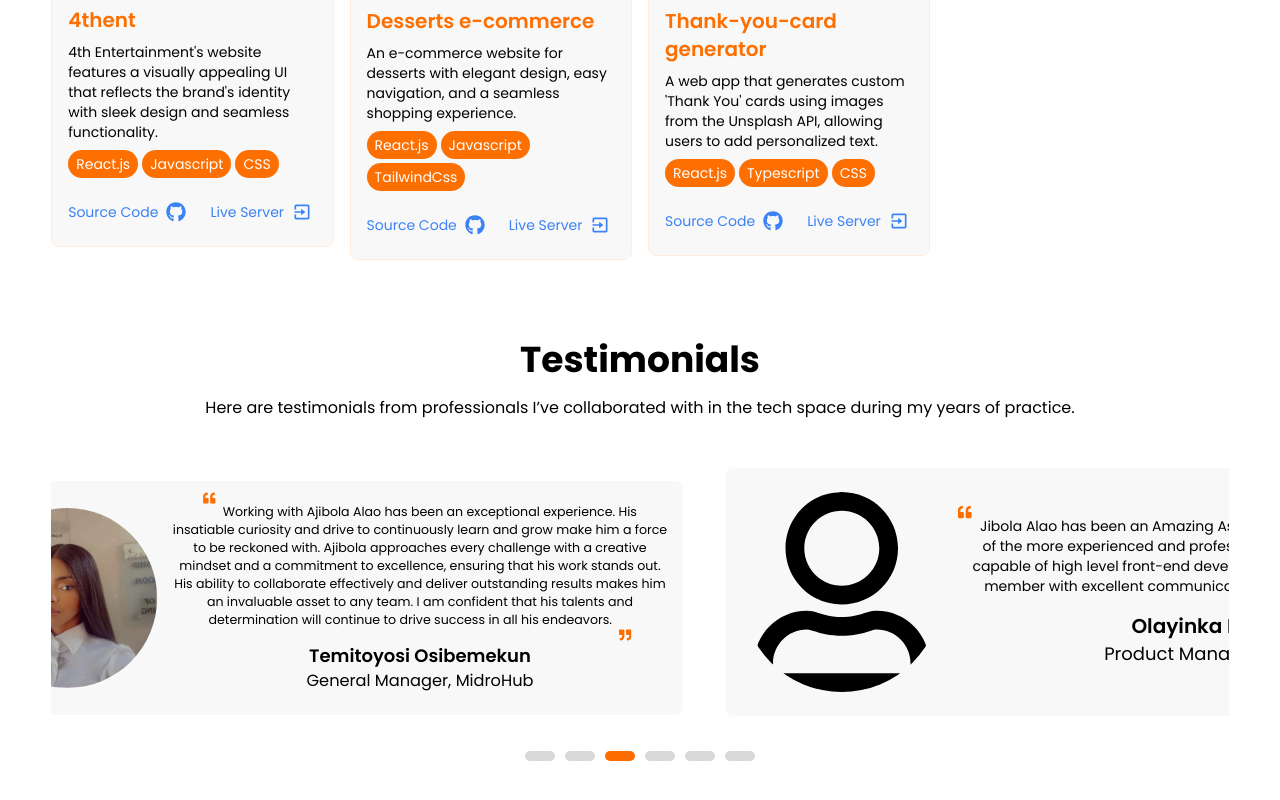
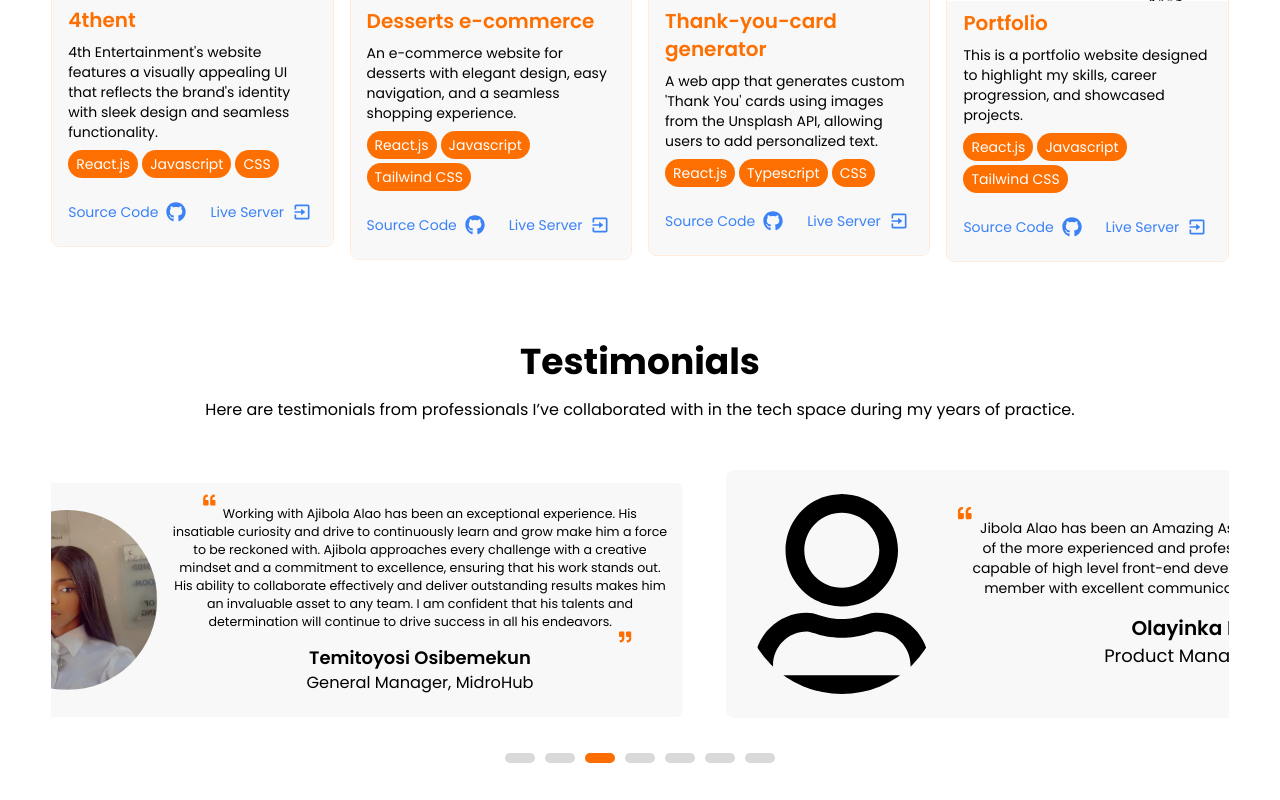
Before and after one commit to Jbsmall17/Portfolio-website, a React (Vite) app in the folder portfolio/: page / in a window 1280 px wide. Shown: the part 2540-3340 px from the top of the page. Built offline with nearby package versions, Linux system fonts and the light colour scheme.

Commit message:
added more content to testimonials and projects

```diff
--- a/portfolio/src/data/data.js
+++ b/portfolio/src/data/data.js
@@ -2,7 +2,7 @@ export const data = [
     {
         name: "Devlinks",
         desc: "A web app for storing and sharing links with preview pages, enabling easy sharing with friends, family, or employers.",
-        stack: ["React.js","Typescript","TailwindCss","Express.js", "MongoDB"],
+        stack: ["React.js","Typescript","Tailwind CSS","Express.js", "MongoDB"],
         imagePreview: "/devlinks-preview.png",
         sourceCode:"https://github.com/Jbsmall17/link-sharing-webapp",
         liveServer:"https://link-sharing-webapp.vercel.app/",
@@ -11,7 +11,7 @@ export const data = [
     {
         name: "Dimplattech",
         desc: "Dimplattech's website is a multi-page platform with sleek animations and seamless transitions for an engaging user experience.",
-        stack: ["Next.js","Typescript","TailwindCss","Firebase"],
+        stack: ["Next.js","Typescript","Tailwind CSS","Firebase"],
         imagePreview: "/dimplattech-preview.png",
         sourceCode: "https://github.com/Jbsmall17/dimplattech",
         liveServer: "https://dimplattech.vercel.app/",
@@ -20,7 +20,7 @@ export const data = [
     {
        name: "Partypal",
        desc: "Partypal is a comprehensive event planning platform that simplifies the process of connecting event planners with vendor",
-       stack: ["React.js","Typescript","TailwindCss"],
+       stack: ["React.js","Typescript","Tailwind CSS"],
        imagePreview: "/partypal-preview.png",
        sourceCode: "https://github.com/Jbsmall17/Blogging_API",
        liveServer: "https://blog-api-ljcf.onrender.com/",
@@ -47,7 +47,7 @@ export const data = [
     {
         name: "Desserts e-commerce",
         desc: "An e-commerce website for desserts with elegant design, easy navigation, and a seamless shopping experience.",
-        stack: ["React.js","Javascript","TailwindCss"],
+        stack: ["React.js","Javascript","Tailwind CSS"],
         imagePreview: "/desserts-ecommerce-preview.png",
         sourceCode: "https://github.com/Jbsmall17/dessert-app",
         liveServer: "https://dessert-app-flax.vercel.app/",
@@ -62,6 +62,15 @@ export const data = [
         liveServer: "https://jbsmall17.github.io/thank-you-card-generator/",
         type: "Frontend"
 
+    },
+    {
+        name: "Portfolio",
+        desc: "This is a portfolio website designed to highlight my skills, career progression, and showcased projects.",
+        stack: ["React.js", "Javascript", "Tailwind CSS"],
+        imagePreview: "/portfolio-preview.png",
+        sourceCode: "https://github.com/Jbsmall17/Portfolio-website",
+        liveServer: "https://www.jibolaalao.tech/",
+        type: "Frontend"
     }
 ]
 
@@ -107,5 +116,11 @@ export const testimonials = [
         position: "Product Designer",
         picture: "",
         testimonial: "I've had the opportunity to work with Jibola a couple times and each experience has been nothing short of smooth. He’s an excellent communicator and ensures pixel-perfect designs. From the outset, he demonstrates exceptional communication skills, always keeping me informed at every stage of the project. This clear and consistent communication makes working with him enjoyable, as he's quick to address questions and provide feedback."
+    },{
+        name: "Olayinka Salisu",
+        companyName: "The 4th Media and Entertainment",
+        position: "CEO",
+        picture: "/rofeeq.jpg",
+        testimonial: "My experience with you was quite seamless, perfect job done and great customer support and it’s great putting me through certain things to navigate and optimize the website"
     }
 ]
--- a/portfolio/src/index.css
+++ b/portfolio/src/index.css
@@ -118,12 +118,13 @@ header.fixed .scroll{
   }
 
   div[data-index="0"][aria-hidden="true"] + div[data-index="1"][aria-hidden="true"],div[data-index="1"][aria-hidden="true"] + div[data-index="2"][aria-hidden="true"],
-  div[data-index="2"][aria-hidden="true"] + div[data-index="3"][aria-hidden="true"], div[data-index="3"][aria-hidden="true"] + div[data-index="4"][aria-hidden="true"]{
+  div[data-index="2"][aria-hidden="true"] + div[data-index="3"][aria-hidden="true"], div[data-index="3"][aria-hidden="true"] + div[data-index="4"][aria-hidden="true"],
+  div[data-index="4"][aria-hidden="true"] + div[data-index="5"][aria-hidden="true"]{
     transform: translateX(12.5%) scale(0.9) !important;
   }
 
   div[data-index="3"][aria-hidden="true"], div[data-index="4"][aria-hidden="true"],
-  div[data-index="5"][aria-hidden="true"]{
+  div[data-index="5"][aria-hidden="true"], div[data-index="6"][aria-hidden="true"]{
     transform: translateX(-12.5%) scale(0.9) !important;
   }
 }
@@ -143,12 +144,13 @@ header.fixed .scroll{
   }
 
   div[data-index="0"][aria-hidden="true"] + div[data-index="1"][aria-hidden="true"],div[data-index="1"][aria-hidden="true"] + div[data-index="2"][aria-hidden="true"],
-  div[data-index="2"][aria-hidden="true"] + div[data-index="3"][aria-hidden="true"], div[data-index="3"][aria-hidden="true"] + div[data-index="4"][aria-hidden="true"]{
+  div[data-index="2"][aria-hidden="true"] + div[data-index="3"][aria-hidden="true"], div[data-index="3"][aria-hidden="true"] + div[data-index="4"][aria-hidden="true"],
+  div[data-index="4"][aria-hidden="true"] + div[data-index="5"][aria-hidden="true"]{
     transform: translateX(15%) scale(0.9) !important;
   }
 
   div[data-index="3"][aria-hidden="true"], div[data-index="4"][aria-hidden="true"],
-  div[data-index="5"][aria-hidden="true"]{
+  div[data-index="5"][aria-hidden="true"], div[data-index="6"][aria-hidden="true"]{
     transform: translateX(-15%) scale(0.9) !important;
   }
 }
@@ -168,12 +170,13 @@ header.fixed .scroll{
   }
 
   div[data-index="0"][aria-hidden="true"] + div[data-index="1"][aria-hidden="true"], div[data-index="1"][aria-hidden="true"] + div[data-index="2"][aria-hidden="true"],
-  div[data-index="2"][aria-hidden="true"] + div[data-index="3"][aria-hidden="true"], div[data-index="3"][aria-hidden="true"] + div[data-index="4"][aria-hidden="true"]{
+  div[data-index="2"][aria-hidden="true"] + div[data-index="3"][aria-hidden="true"], div[data-index="3"][aria-hidden="true"] + div[data-index="4"][aria-hidden="true"],
+  div[data-index="4"][aria-hidden="true"] + div[data-index="5"][aria-hidden="true"]{
     transform: translateX(215px) scale(0.9) !important;
   }
 
   div[data-index="3"][aria-hidden="true"],div[data-index="4"][aria-hidden="true"],
-  div[data-index="5"][aria-hidden="true"]{
+  div[data-index="5"][aria-hidden="true"],div[data-index="6"][aria-hidden="true"]{
     transform: translateX(-215px) scale(0.9) !important;
   }
 }
@@ -193,11 +196,12 @@ header.fixed .scroll{
   }
 
   div[data-index="0"][aria-hidden="true"] + div[data-index="1"][aria-hidden="true"], div[data-index="1"][aria-hidden="true"] + div[data-index="2"][aria-hidden="true"],
-  div[data-index="2"][aria-hidden="true"] + div[data-index="3"][aria-hidden="true"],div[data-index="3"][aria-hidden="true"] + div[data-index="4"][aria-hidden="true"]{
+  div[data-index="2"][aria-hidden="true"] + div[data-index="3"][aria-hidden="true"],div[data-index="3"][aria-hidden="true"] + div[data-index="4"][aria-hidden="true"],
+  div[data-index="4"][aria-hidden="true"] + div[data-index="5"][aria-hidden="true"]{
     transform: translateX(375px) scale(0.9) !important;
   }
   div[data-index="3"][aria-hidden="true"], div[data-index="4"][aria-hidden="true"],
-  div[data-index="5"][aria-hidden="true"]{
+  div[data-index="5"][aria-hidden="true"],div[data-index="6"][aria-hidden="true"]{
     transform: translateX(-375px) scale(0.9) !important;
   }
 }
```
Also changed, not shown: portfolio/public/portfolio-preview.png (added), portfolio/public/rofeeq.jpg (added).
